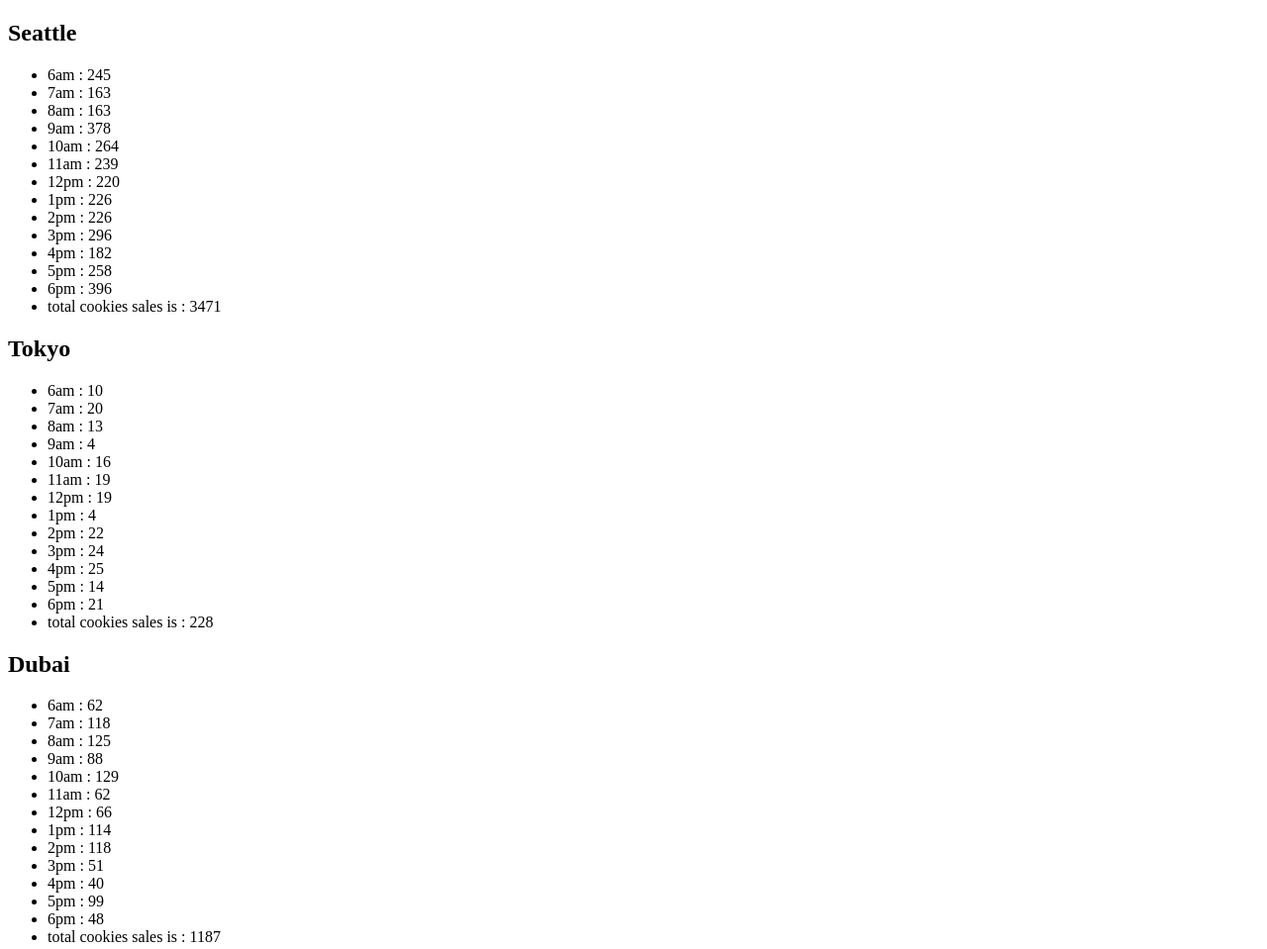
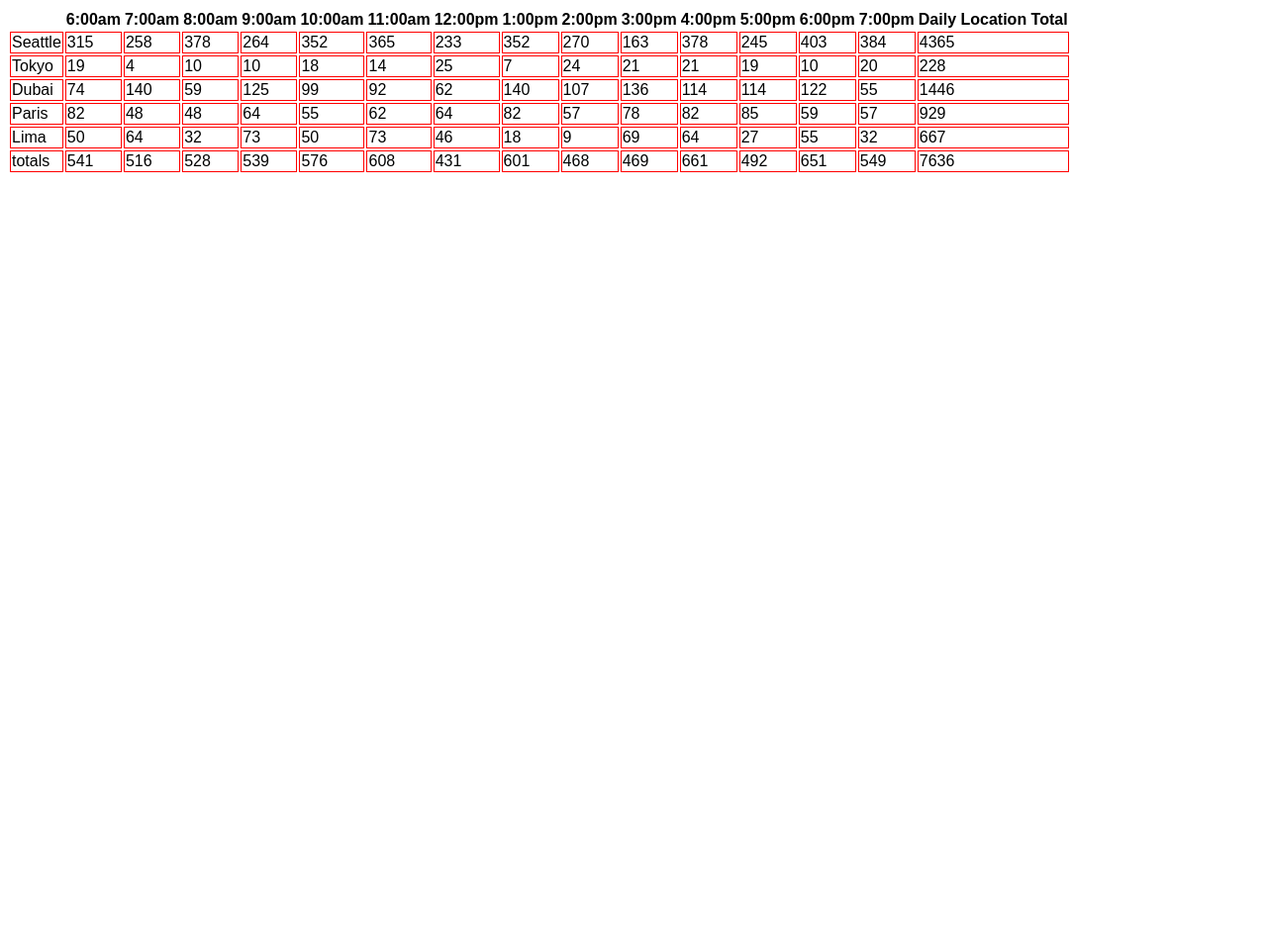
Before and after one commit to LawrenceAbuDubai/Salmon-Cookies, a plain HTML site: page index.html in a window 1280 px wide. Shown: the top 959 px of the page at 99% size. After the commit the page ends 800 px from the top, so only its background shows below. Drawn offline with Linux system fonts and the light colour scheme.

```diff
--- a/app.js
+++ b/app.js
@@ -1,21 +1,31 @@
 'use strict';
 
 let container = document.getElementById('salesRecord');
+let tableEl = document.createElement('table');
+container.appendChild(tableEl);
 
-let Seattle = {
-    branchName : 'Seattle',
-    totalCookie : 0,
-    cust: 0,
-    minCust : 23,
-    maxCust : 65,
-    avgSale : 6.3,
-    workHours: ['6am', '7am', '8am','9am', '10am', '11am','12pm', '1pm', '2pm','3pm', '4pm', '5pm','6pm', '7pm'],
-    custPerHour : [0,0,0,0,0,0,0,0,0,0,0,0,0,0],
-    sales : [0,0,0,0,0,0,0,0,0,0,0,0,0,0],
+
+let branches = [];
+let totals = [0,0,0,0,0,0,0,0,0,0,0,0,0,0];
+let workHours= ['6:00am', '7:00am', '8:00am','9:00am', '10:00am', '11:00am','12:00pm', '1:00pm', '2:00pm','3:00pm', '4:00pm', '5:00pm','6:00pm', '7:00pm'];
 
 
 
-    getCust: function (min, max) {
+function Branch(branchName, minCust, maxCust, avgSale) {
+    this.branchName = branchName;
+    this.totalCookie = 0;
+    this.cust= 0;
+    this.minCust = minCust;
+    this.maxCust = maxCust;
+    this.avgSale = avgSale;
+    this.custPerHour = [0,0,0,0,0,0,0,0,0,0,0,0,0,0];
+    this.sales = [0,0,0,0,0,0,0,0,0,0,0,0,0,0];
+    branches.push(this);
+}
+
+
+
+    Branch.prototype.getCust = function (min, max) {
         min = Math.ceil(min);
         max = Math.floor(max);
         for (let i = 0; i < this.custPerHour.length; i++) {
@@ -26,240 +36,104 @@
         }
 
 
-    },
-    render: function () {
-        let articleEl = document.createElement('salesRecord');
-        container.appendChild(articleEl);
-        let h2El = document.createElement('h2');
-        articleEl.appendChild(h2El);
-        h2El.textContent = this.branchName;
-        let ulEl = document.createElement('ul');
-        articleEl.appendChild(ulEl);
-        this.getCust(this.minCust, this.maxCust);
-        for (let i = 0; i < this.custPerHour.length; i++) {
-            if (i < 13){
-                let liEl = document.createElement('li');
-            ulEl.appendChild(liEl)
-            //liEl.textContent = this.custPerHour[i];
-            //this.getCust(this.minCust, this.maxCust);
-            liEl.textContent = `${this.workHours[i]} : ${Math.floor(this.sales[i])}`;
-        } else {
-            let liEl = document.createElement('li');
-            ulEl.appendChild(liEl)
-            liEl.textContent = `total cookies sales is :  ${Math.floor(this.totalCookie)}`;
+    }
+
+    Branch.prototype.render = function () {
+        let trEl = document.createElement('tr');
+        tableEl.appendChild(trEl);
+
+        let tdEl0 = document.createElement('td');
+        trEl.appendChild(tdEl0);
+        tdEl0.textContent = this.branchName;
+
+        for (let index = 1; index <= this.sales.length; index++) {
+            let tdEl1 = document.createElement('td');
+            trEl.appendChild(tdEl1);
+            tdEl1.textContent = Math.floor(this.sales[index-1]);
+
         }
 
+        let tdEl15 = document.createElement('td');
+        trEl.appendChild(tdEl15);
+        tdEl15.textContent = Math.floor(this.totalCookie);
+
+
     }
-}
 
-}
-//Seattle.getTotal(Seattle.sales);
-Seattle.render();
+    function createTableHeader() {
+        let trEl = document.createElement('tr');
+        tableEl.appendChild(trEl);
 
-let Tokyo = {
-    branchName : 'Tokyo',
-    totalCookie : 0,
-    cust: 0,
-    minCust : 3,
-    maxCust : 24,
-    avgSale : 1.2,
-    workHours: ['6am', '7am', '8am','9am', '10am', '11am','12pm', '1pm', '2pm','3pm', '4pm', '5pm','6pm', '7pm'],
-    custPerHour : [0,0,0,0,0,0,0,0,0,0,0,0,0,0],
-    sales : [0,0,0,0,0,0,0,0,0,0,0,0,0,0],
+        let thEl0 = document.createElement('th');
+        trEl.appendChild(thEl0);
+        thEl0.textContent = '';
+
+        for (let index = 1; index <= workHours.length; index++) {
+            let thEl0 = document.createElement('th');
+            trEl.appendChild(thEl0);
+            thEl0.textContent = workHours[index-1];
+
+        }
+
+        let thEl15 = document.createElement('th');
+        trEl.appendChild(thEl15);
+        thEl15.textContent = 'Daily Location Total';
+    }
+
+    createTableHeader();
+
+    let Seattle = new Branch('Seattle',23,65,6.3);
+    Seattle.getCust(23,65);
+
+    let Tokyo = new Branch('Tokyo',3,24,1.2);
+    Tokyo.getCust(3,24);
+
+    let Dubai = new Branch('Dubai',11,38,3.7);
+    Dubai.getCust(11,38);
+
+    let Paris = new Branch('Paris',20,38,2.3);
+    Paris.getCust(20,38);
+
+    let Lima = new Branch('Lima',2,16,4.6);
+    Lima.getCust(2,16);
+
+    for (let i = 0; i < branches.length; i++) {
+        branches[i].render();
+    }
+
+    for (let i = 0; i < totals.length; i++) {
+        totals[i] =  Seattle.sales[i]  + Tokyo.sales[i]  + Dubai.sales[i] + Paris.sales[i]  + Lima.sales[i];
+        Math.floor(totals[i]);
+    }
+
+
+function createTablegfooter() {
+    let trEl = document.createElement('tr');
+    tableEl.appendChild(trEl);
+
+    let tfEl0 = document.createElement('td');
+    trEl.appendChild(tfEl0);
+    tfEl0.textContent = 'totals';
+
+    let index = 1;
+
+    for ( index = 1; index <= totals.length; index++) {
+        let tfEl1 = document.createElement('td');
+        trEl.appendChild(tfEl1);
+        tfEl1.textContent = Math.floor(totals[index-1]);
+
+    } if (index == 15) {
+        let tfEl1 = document.createElement('td');
+        trEl.appendChild(tfEl1);
+        tfEl1.textContent = Math.floor(fullRec);
+    }
 
 
 
-    getCust: function (min, max) {
-        min = Math.ceil(min);
-        max = Math.floor(max);
-        for (let i = 0; i < this.custPerHour.length; i++) {
-            this.custPerHour[i] = Math.floor(Math.random() * (max - min + 1) + min);
-            this.sales[i] = this.custPerHour[i] * this.avgSale;
-            this.totalCookie = this.totalCookie + this.sales[i];
-
-        }
 
 
-    },
-    render: function () {
-        let articleEl = document.createElement('salesRecord');
-        container.appendChild(articleEl);
-        let h2El = document.createElement('h2');
-        articleEl.appendChild(h2El);
-        h2El.textContent = this.branchName;
-        let ulEl = document.createElement('ul');
-        articleEl.appendChild(ulEl);
-        this.getCust(this.minCust, this.maxCust);
-        for (let i = 0; i < this.custPerHour.length; i++) {
-            if (i < 13){
-                let liEl = document.createElement('li');
-            ulEl.appendChild(liEl)
-            //liEl.textContent = this.custPerHour[i];
-            //this.getCust(this.minCust, this.maxCust);
-            liEl.textContent = `${this.workHours[i]} : ${Math.floor(this.sales[i])}`;
-        } else {
-            let liEl = document.createElement('li');
-            ulEl.appendChild(liEl)
-            liEl.textContent = `total cookies sales is :  ${Math.floor(this.totalCookie)}`;
-    }
-}
-    }
 }
 
-Tokyo.render();
+let fullRec = Seattle.totalCookie + Tokyo.totalCookie + Dubai.totalCookie + Paris.totalCookie + Lima.totalCookie;
 
-let Dubai = {
-    branchName : 'Dubai',
-    totalCookie : 0,
-    cust: 0,
-    minCust : 11,
-    maxCust : 38,
-    avgSale : 3.7,
-    workHours: ['6am', '7am', '8am','9am', '10am', '11am','12pm', '1pm', '2pm','3pm', '4pm', '5pm','6pm', '7pm'],
-    custPerHour : [0,0,0,0,0,0,0,0,0,0,0,0,0,0],
-    sales : [0,0,0,0,0,0,0,0,0,0,0,0,0,0],
-
-
-
-    getCust: function (min, max) {
-        min = Math.ceil(min);
-        max = Math.floor(max);
-        for (let i = 0; i < this.custPerHour.length; i++) {
-            this.custPerHour[i] = Math.floor(Math.random() * (max - min + 1) + min);
-            this.sales[i] = this.custPerHour[i] * this.avgSale;
-            this.totalCookie = this.totalCookie + this.sales[i];
-
-        }
-
-
-    },
-    render: function () {
-        let articleEl = document.createElement('salesRecord');
-        container.appendChild(articleEl);
-        let h2El = document.createElement('h2');
-        articleEl.appendChild(h2El);
-        h2El.textContent = this.branchName;
-        let ulEl = document.createElement('ul');
-        articleEl.appendChild(ulEl);
-        this.getCust(this.minCust, this.maxCust);
-        for (let i = 0; i < this.custPerHour.length; i++) {
-            if (i < 13){
-                let liEl = document.createElement('li');
-            ulEl.appendChild(liEl)
-            //liEl.textContent = this.custPerHour[i];
-            //this.getCust(this.minCust, this.maxCust);
-            liEl.textContent = `${this.workHours[i]} : ${Math.floor(this.sales[i])}`;
-        } else {
-            let liEl = document.createElement('li');
-            ulEl.appendChild(liEl)
-            liEl.textContent = `total cookies sales is :  ${Math.floor(this.totalCookie)}`;
-    }
-}
-    }
-}
-
-Dubai.render();
-
-let Paris = {
-    branchName : 'Paris',
-    totalCookie : 0,
-    cust: 0,
-    minCust : 20,
-    maxCust : 38,
-    avgSale : 2.3,
-    workHours: ['6am', '7am', '8am','9am', '10am', '11am','12pm', '1pm', '2pm','3pm', '4pm', '5pm','6pm', '7pm'],
-    custPerHour : [0,0,0,0,0,0,0,0,0,0,0,0,0,0],
-    sales : [0,0,0,0,0,0,0,0,0,0,0,0,0,0],
-
-
-
-    getCust: function (min, max) {
-        min = Math.ceil(min);
-        max = Math.floor(max);
-        for (let i = 0; i < this.custPerHour.length; i++) {
-            this.custPerHour[i] = Math.floor(Math.random() * (max - min + 1) + min);
-            this.sales[i] = this.custPerHour[i] * this.avgSale;
-            this.totalCookie = this.totalCookie + this.sales[i];
-
-        }
-
-
-    },
-    render: function () {
-        let articleEl = document.createElement('salesRecord');
-        container.appendChild(articleEl);
-        let h2El = document.createElement('h2');
-        articleEl.appendChild(h2El);
-        h2El.textContent = this.branchName;
-        let ulEl = document.createElement('ul');
-        articleEl.appendChild(ulEl);
-        this.getCust(this.minCust, this.maxCust);
-        for (let i = 0; i < this.custPerHour.length; i++) {
-            if (i < 13){
-                let liEl = document.createElement('li');
-            ulEl.appendChild(liEl)
-            //liEl.textContent = this.custPerHour[i];
-            //this.getCust(this.minCust, this.maxCust);
-            liEl.textContent = `${this.workHours[i]} : ${Math.floor(this.sales[i])}`;
-        } else {
-            let liEl = document.createElement('li');
-            ulEl.appendChild(liEl)
-            liEl.textContent = `total cookies sales is :  ${Math.floor(this.totalCookie)}`;
-    }
-}
-    }
-}
-
-Paris.render();
-
-let Lima = {
-    branchName : 'Lima',
-    totalCookie : 0,
-    cust: 0,
-    minCust : 2,
-    maxCust : 16,
-    avgSale : 4.6,
-    workHours: ['6am', '7am', '8am','9am', '10am', '11am','12pm', '1pm', '2pm','3pm', '4pm', '5pm','6pm', '7pm'],
-    custPerHour : [0,0,0,0,0,0,0,0,0,0,0,0,0,0],
-    sales : [0,0,0,0,0,0,0,0,0,0,0,0,0,0],
-
-
-
-    getCust: function (min, max) {
-        min = Math.ceil(min);
-        max = Math.floor(max);
-        for (let i = 0; i < this.custPerHour.length; i++) {
-            this.custPerHour[i] = Math.floor(Math.random() * (max - min + 1) + min);
-            this.sales[i] = this.custPerHour[i] * this.avgSale;
-            this.totalCookie = this.totalCookie + this.sales[i];
-
-        }
-
-
-    },
-    render: function () {
-        let articleEl = document.createElement('salesRecord');
-        container.appendChild(articleEl);
-        let h2El = document.createElement('h2');
-        articleEl.appendChild(h2El);
-        h2El.textContent = this.branchName;
-        let ulEl = document.createElement('ul');
-        articleEl.appendChild(ulEl);
-        this.getCust(this.minCust, this.maxCust);
-        for (let i = 0; i < this.custPerHour.length; i++) {
-            if (i < 13){
-                let liEl = document.createElement('li');
-            ulEl.appendChild(liEl)
-            //liEl.textContent = this.custPerHour[i];
-            //this.getCust(this.minCust, this.maxCust);
-            liEl.textContent = `${this.workHours[i]} : ${Math.floor(this.sales[i])}`;
-        } else {
-            let liEl = document.createElement('li');
-            ulEl.appendChild(liEl)
-            liEl.textContent = `total cookies sales is :  ${Math.floor(this.totalCookie)}`;
-    }
-}
-
-}}
-
-Lima.render();
+createTablegfooter();
--- a/index.html
+++ b/index.html
@@ -4,7 +4,8 @@
     <meta charset="UTF-8">
     <meta http-equiv="X-UA-Compatible" content="IE=edge">
     <meta name="viewport" content="width=device-width, initial-scale=1.0">
-    <title>Document</title>
+    <title>SalmonCookies</title>
+    <link href="style.css" type="text/css" rel="stylesheet" />
 </head>
 <body>
 
--- /dev/null
+++ b/style.css
@@ -0,0 +1,15 @@
+* {
+    font-family: Arial, sans-serif;
+  }
+  img {
+    width: 100px;
+  }
+
+
+  td,
+  tf {
+    border: 1px solid red;
+  }
+  #hi {
+    color: red;
+  }
```
